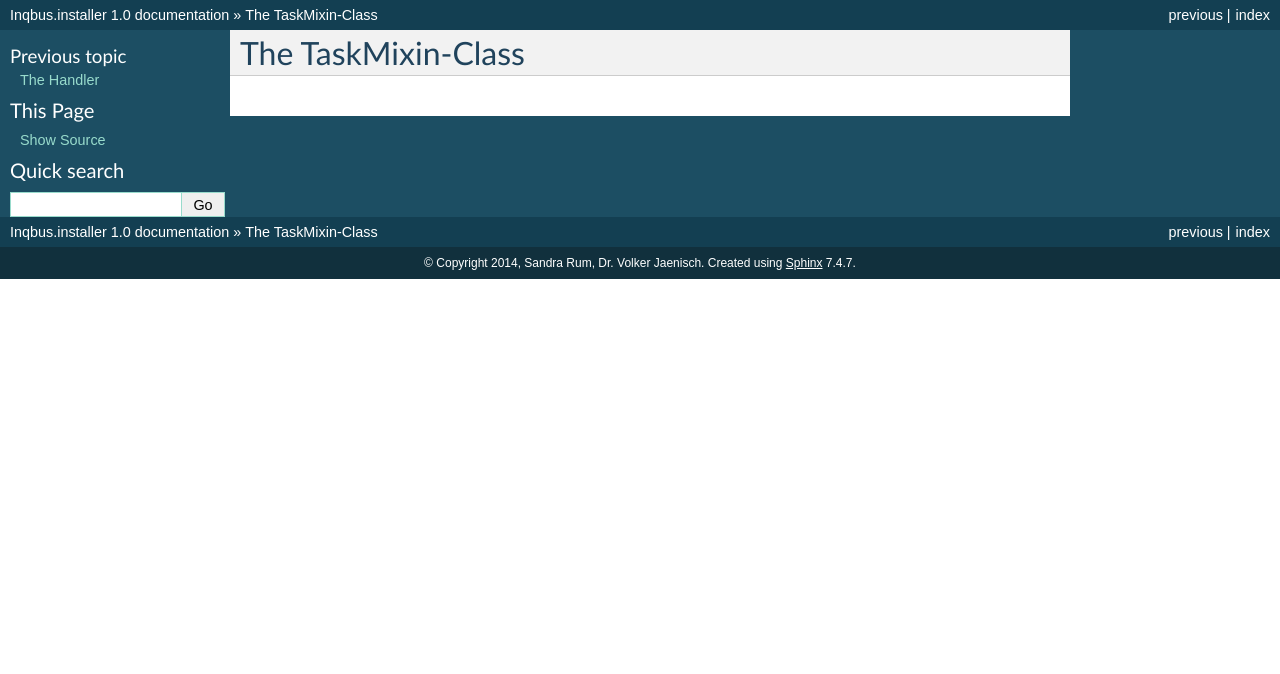
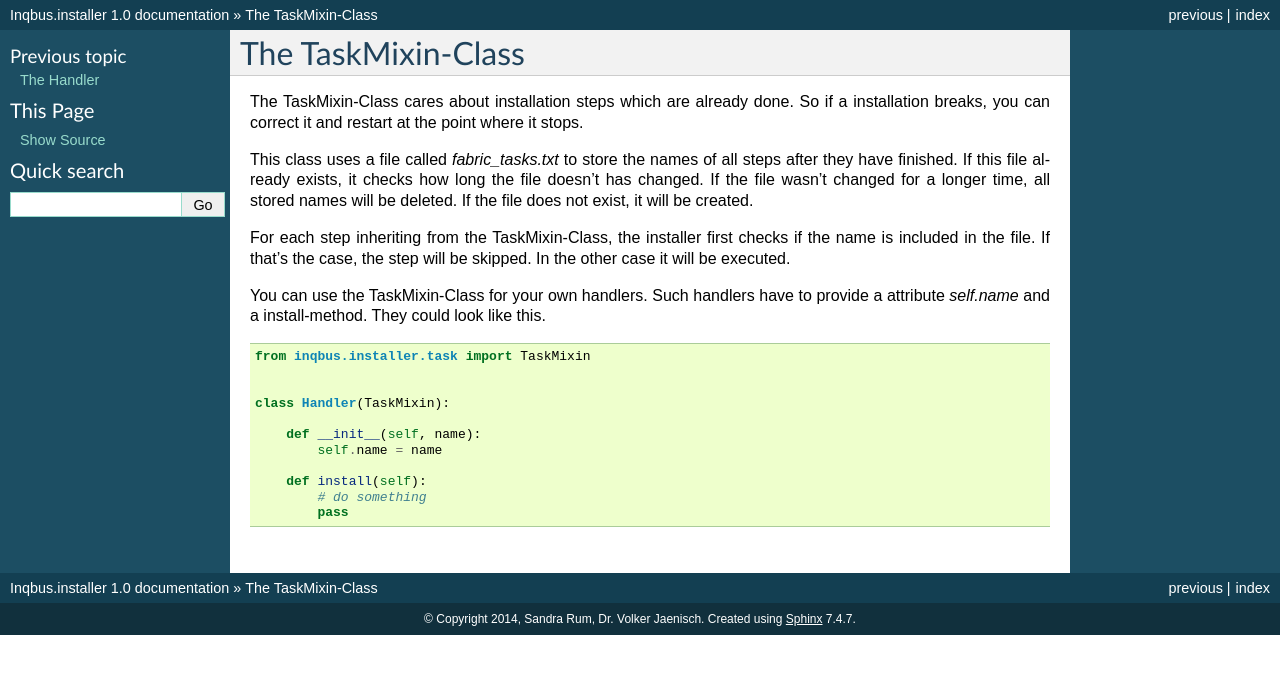
Before and after one commit to volkerjaenisch/inqbus.installer, a Sphinx documentation site: the page built from doc/source/taskmixin.rst, in a window 1280 px wide. Shown: the top 674 px of the page. Built offline with Sphinx 7.4.7, drawn with Linux system fonts in a browser that asks for light colours.

Commit message:
Added description for TaskMixin-Class.

```diff
--- a/doc/source/taskmixin.rst
+++ b/doc/source/taskmixin.rst
@@ -1,2 +1,33 @@
 The TaskMixin-Class
 ===================
+
+The TaskMixin-Class cares about installation steps which are already done. So
+if a installation breaks, you can correct it and restart at the point where it
+stops.
+
+This class uses a file called *fabric_tasks.txt* to store the names of all
+steps after they have finished. If this file already exists, it checks how long
+the file doesn't has changed. If the file wasn't changed for a longer time, all
+stored names will be deleted. If the file does not exist, it will be created.
+
+For each step inheriting from the TaskMixin-Class, the installer first checks
+if the name is included in the file. If that's the case, the step will be
+skipped. In the other case it will be executed.
+
+You can use the TaskMixin-Class for your own handlers. Such handlers have to
+provide a attribute *self.name* and a install-method. They could look like
+this.
+
+.. code-block:: python
+
+  from inqbus.installer.task import TaskMixin
+
+
+  class Handler(TaskMixin):
+
+      def __init__(self, name):
+          self.name = name
+
+      def install(self):
+          # do something
+          pass
```
